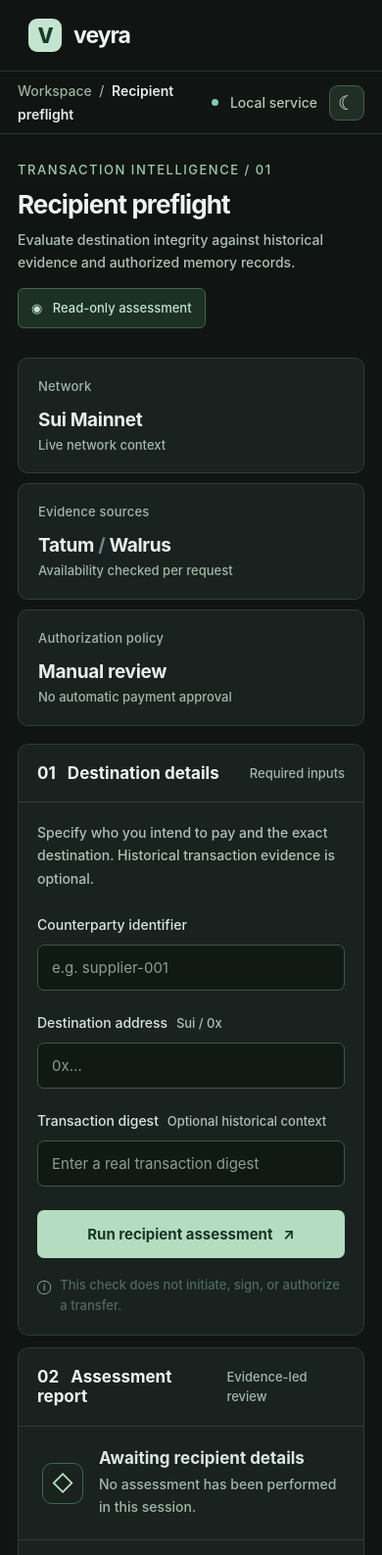
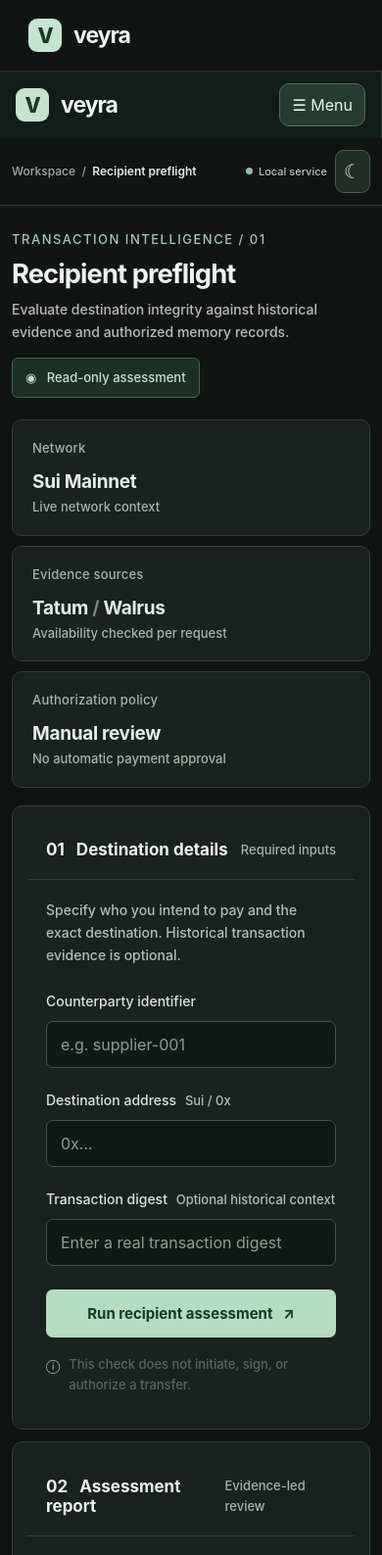
Before and after one commit to 0xaje/Veyra, a website: page apps/web/index.html in a window 390 px wide. Shown: the top 1587 px of the page at 98% size. Drawn offline with Linux system fonts and the light colour scheme.

Commit message:
fix: responsive mobile workspace navigation and content layout on index.html

```diff
--- a/apps/web/index.html
+++ b/apps/web/index.html
@@ -120,7 +120,45 @@
 html[data-theme="dark"] .assessment-details{background:#19221e;border-color:#344138}
 html[data-theme="dark"] .assessment-details summary{color:#cde7d3}
 html[data-theme="dark"] .assessment-details-body{border-color:#344138}
-.veyra-header-actions{margin-left:auto;display:flex;align-items:center;justify-content:flex-end;gap:12px;flex-shrink:0}.topbar{display:flex;align-items:center;justify-content:space-between;gap:16px;min-height:74px}.veyra-theme-toggle{display:inline-grid;place-items:center;flex:0 0 auto;width:36px;height:36px;padding:0;margin:0;border:1px solid #a7c9b1;border-radius:9px;background:#f2faf4;color:#1e4430;font:600 20px/1 Inter,"Segoe UI",Arial,sans-serif;cursor:pointer}.veyra-theme-toggle:hover{filter:brightness(1.08)}.veyra-theme-toggle:focus-visible{outline:2px solid #a4d7b2;outline-offset:3px}html[data-theme="dark"] .veyra-theme-toggle{background:#202e25;color:#d5eadb;border-color:#465e4c}@media(max-width:600px){.topbar{padding:15px 18px;min-height:64px}}</style><script>(function(){
+.veyra-header-actions{margin-left:auto;display:flex;align-items:center;justify-content:flex-end;gap:12px;flex-shrink:0}.topbar{display:flex;align-items:center;justify-content:space-between;gap:16px;min-height:74px}.veyra-theme-toggle{display:inline-grid;place-items:center;flex:0 0 auto;width:36px;height:36px;padding:0;margin:0;border:1px solid #a7c9b1;border-radius:9px;background:#f2faf4;color:#1e4430;font:600 20px/1 Inter,"Segoe UI",Arial,sans-serif;cursor:pointer}.veyra-theme-toggle:hover{filter:brightness(1.08)}.veyra-theme-toggle:focus-visible{outline:2px solid #a4d7b2;outline-offset:3px}html[data-theme="dark"] .veyra-theme-toggle{background:#202e25;color:#d5eadb;border-color:#465e4c}@media(max-width:600px){.topbar{padding:15px 18px;min-height:64px}}
+/* Mobile workspace: compact brand/header, accessible navigation, and single-column content. */
+@media (max-width:850px){
+ html,body{width:100%;max-width:100%;overflow-x:clip}
+ .shell{display:block!important;width:100%;height:auto!important;min-height:100dvh}
+ .sidebar{position:relative!important;z-index:8;display:flex!important;flex-direction:row!important;flex-wrap:wrap;align-items:center;justify-content:space-between;gap:0!important;padding:12px 16px!important;min-height:64px;overflow:visible!important}
+ .sidebar .brand{font-size:23px!important;padding:0!important;margin:0!important}
+ .veyra-mobile-menu{display:inline-flex!important;align-items:center;justify-content:center;min-height:44px;min-width:44px;padding:8px 12px;border:1px solid #4b6859;border-radius:10px;background:#253d31;color:#eef9f0;font:600 14px/1.2 inherit;cursor:pointer}
+ .sidebar nav{display:none!important;flex:0 0 100%;width:100%;flex-direction:column!important;flex-wrap:nowrap!important;gap:4px!important;margin-top:12px;padding:10px 0 3px;border-top:1px solid #456052}
+ .sidebar nav.veyra-nav-open{display:flex!important}
+ .sidebar nav .nav-item{display:flex!important;align-items:center;min-height:44px;width:100%;padding:12px!important;font-size:14px!important;white-space:normal}
+ .sidebar .side-label,.sidebar .side-note{display:none!important}
+ .workspace{width:100%;min-width:0;height:auto!important;overflow:visible!important}
+ .topbar{position:relative!important;top:auto!important;min-height:56px!important;height:auto!important;padding:12px 16px!important;gap:8px!important;flex-wrap:wrap;scrollbar-gutter:auto}
+ .topbar .breadcrumbs,.topbar>span{font-size:12px!important;min-width:0;overflow-wrap:anywhere}
+ .veyra-header-actions{margin-left:auto!important;gap:8px!important;min-width:0}
+ .topbar .right{font-size:11px!important;gap:6px!important;flex-wrap:wrap;justify-content:flex-end}
+ .topbar .environment{padding:4px 6px!important}
+ .main{width:100%;max-width:100%;padding:24px 16px 72px!important}
+ .heading{flex-direction:column!important;align-items:flex-start!important;gap:12px!important;margin-bottom:22px!important}
+ .heading h1,h1{font-size:clamp(27px,7vw,36px)!important;line-height:1.15!important;overflow-wrap:anywhere}
+ .stats{grid-template-columns:1fr!important}
+ .panel{padding:18px!important;min-width:0;max-width:100%;overflow-wrap:anywhere}
+ .kv{flex-wrap:wrap!important;gap:5px!important;overflow-wrap:anywhere}
+ .kv span:last-child{text-align:left!important;min-width:0}
+ input,textarea,select{max-width:100%;min-width:0;font-size:16px!important}
+ button,.button{min-height:44px}
+ pre,code{max-width:100%;white-space:pre-wrap;overflow-wrap:anywhere}
+ .wrap,.wallet-content{width:100%!important;max-width:100%!important;min-width:0!important;margin:0!important;padding:0!important}
+ .read-only{white-space:normal!important}
+}
+@media (max-width:390px){
+ .main{padding-left:12px!important;padding-right:12px!important}
+ .panel{padding:15px!important}
+ .topbar{padding-left:12px!important;padding-right:12px!important}
+}
+
+.veyra-mobile-menu{display:none}
+</style><script>(function(){
 const key="veyra.theme.v1";
 const automatic=()=>{const hour=new Date().getHours();return hour>=7&&hour<19?"light":"dark"};
 let preference="auto";try{const saved=localStorage.getItem(key);if(["auto","dark","light"].includes(saved))preference=saved}catch{}
@@ -291,4 +329,4 @@
 }catch(e){error.textContent=e instanceof Error?e.message:"Request failed";error.hidden=false}
 finally{button.disabled=false;button.textContent="Run recipient assessment ↗"}
 });
-</script></body></html>
+</script><script>(function(){const sidebar=document.querySelector(".sidebar");const nav=sidebar?.querySelector("nav");const brand=sidebar?.querySelector(".brand");if(!nav||!brand)return;const button=document.createElement("button");button.type="button";button.className="veyra-mobile-menu";button.textContent="☰ Menu";button.setAttribute("aria-label","Open navigation");button.setAttribute("aria-expanded","false");button.setAttribute("aria-controls","veyra-mobile-navigation");nav.id="veyra-mobile-navigation";brand.after(button);function close(){nav.classList.remove("veyra-nav-open");button.setAttribute("aria-expanded","false");button.textContent="☰ Menu";button.setAttribute("aria-label","Open navigation")}button.addEventListener("click",()=>{const open=nav.classList.toggle("veyra-nav-open");button.setAttribute("aria-expanded",String(open));button.textContent=open?"✕ Close":"☰ Menu";button.setAttribute("aria-label",open?"Close navigation":"Open navigation")});nav.addEventListener("click",event=>{if(event.target.closest("a"))close()});document.addEventListener("keydown",event=>{if(event.key==="Escape")close()});})();</script></body></html>
```
